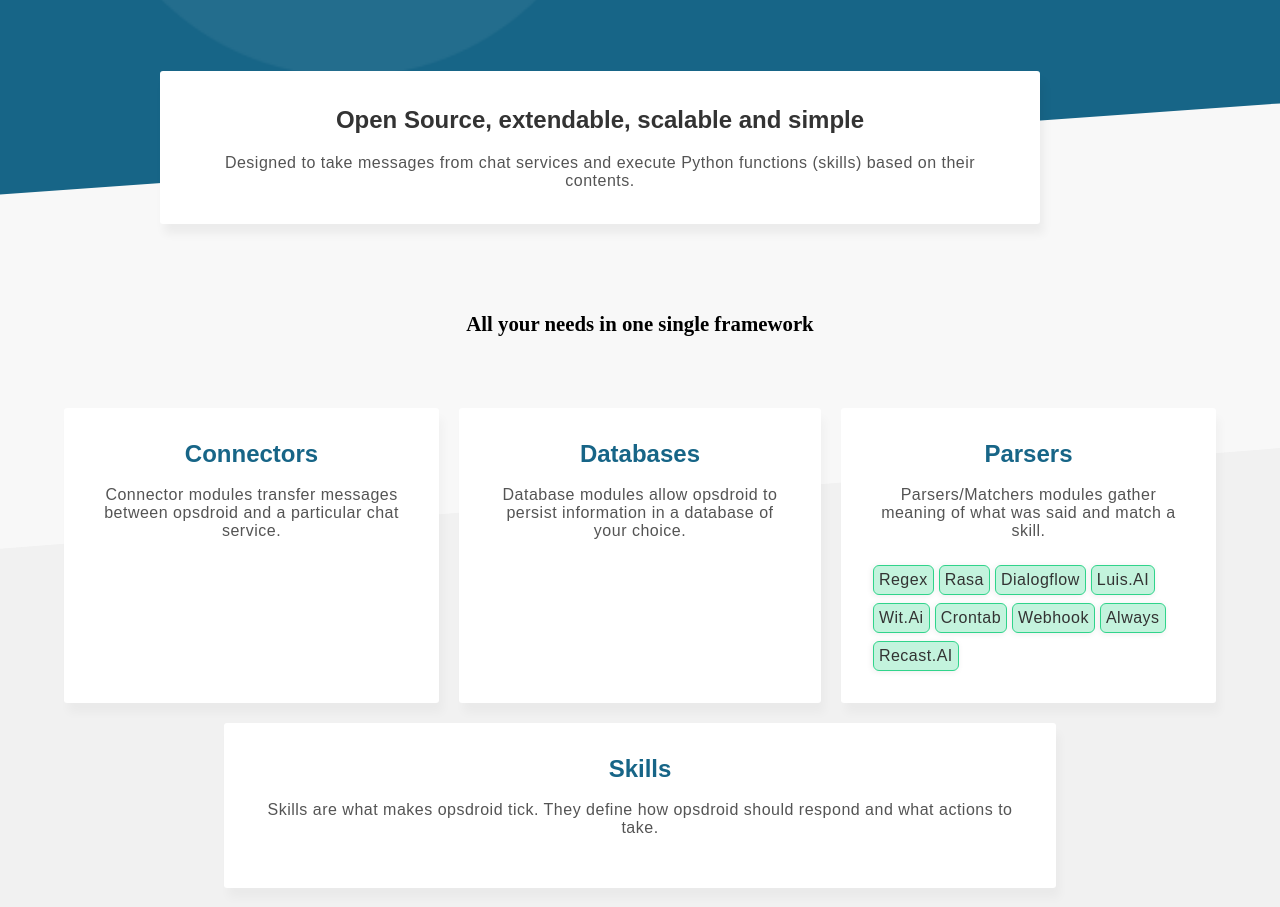
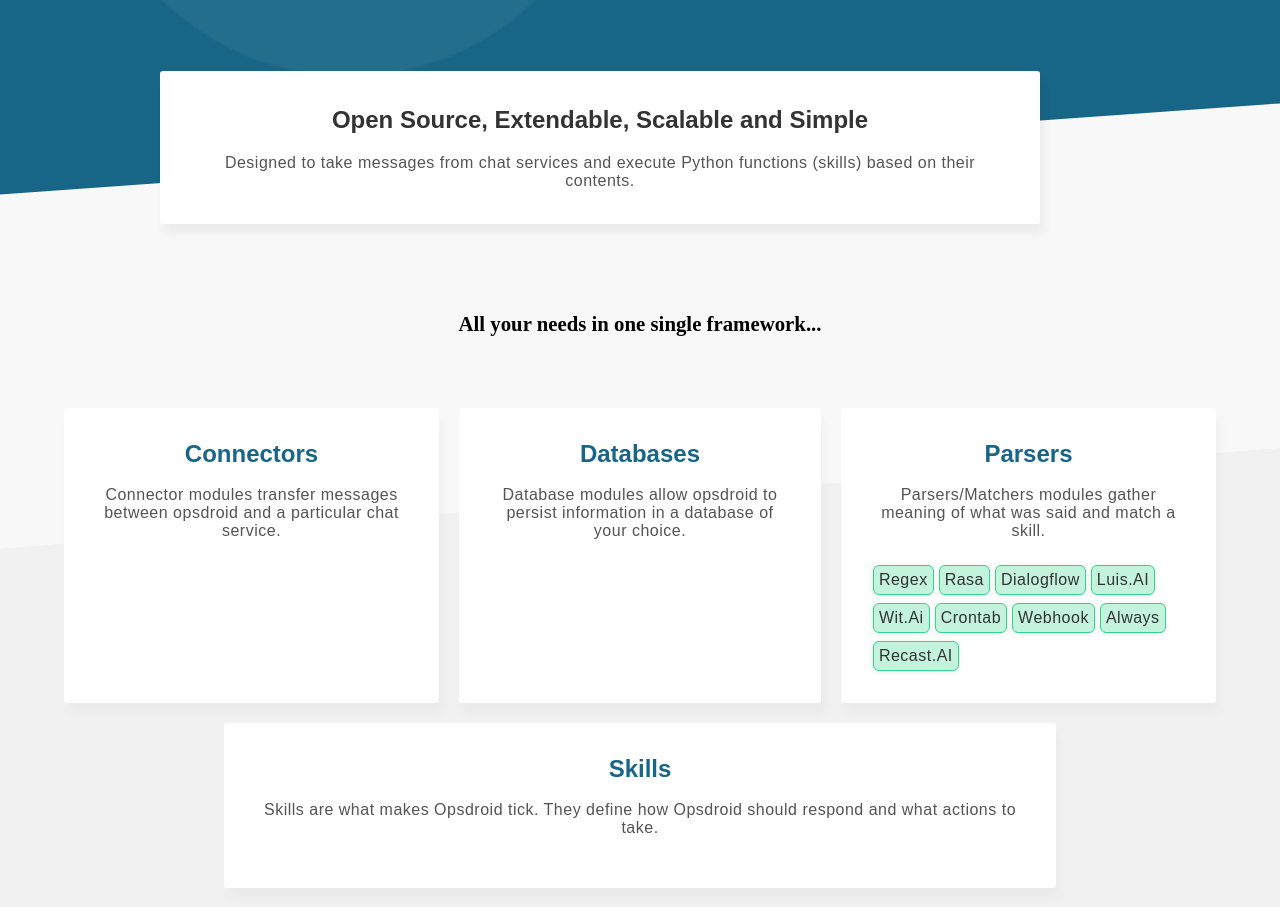
Before and after one commit to opsdroid/opsdroid.github.io, a Jekyll site: the page built from index.html, in a window 1280 px wide. Shown: the part 608-1515 px from the top of the page. Built offline with Jekyll 4.4.1, drawn with Linux system fonts in a browser that asks for light colours.

Commit message:
update index.html
made some changes to the home page of the website, to make it look better.

```diff
--- a/index.html
+++ b/index.html
@@ -30,11 +30,11 @@ layout: default
 
 <div class="middle-layer">
   <div class="panel">
-    <h2>Open Source, extendable, scalable and simple</h2>
+    <h2>Open Source, Extendable, Scalable and Simple</h2>
     <p>Designed to take messages from chat services and execute Python functions (skills) based on their contents.</p>
   </div>
 
-  <h3 class="modules-intro">All your needs in one single framework</h3>
+  <h3 class="modules-intro">All your needs in one single framework...</h3>
 
   <div class="modules-area">
     <div class="modules connectors">
@@ -76,7 +76,7 @@ layout: default
     <div class="modules skills side-margin">
       <h2>Skills</h2>
       <p>
-        Skills are what makes opsdroid tick. They define how opsdroid should respond and what actions to take.
+        Skills are what makes Opsdroid tick. They define how Opsdroid should respond and what actions to take.
       </p>
       <p id="skills"></p>
     </div>
```
